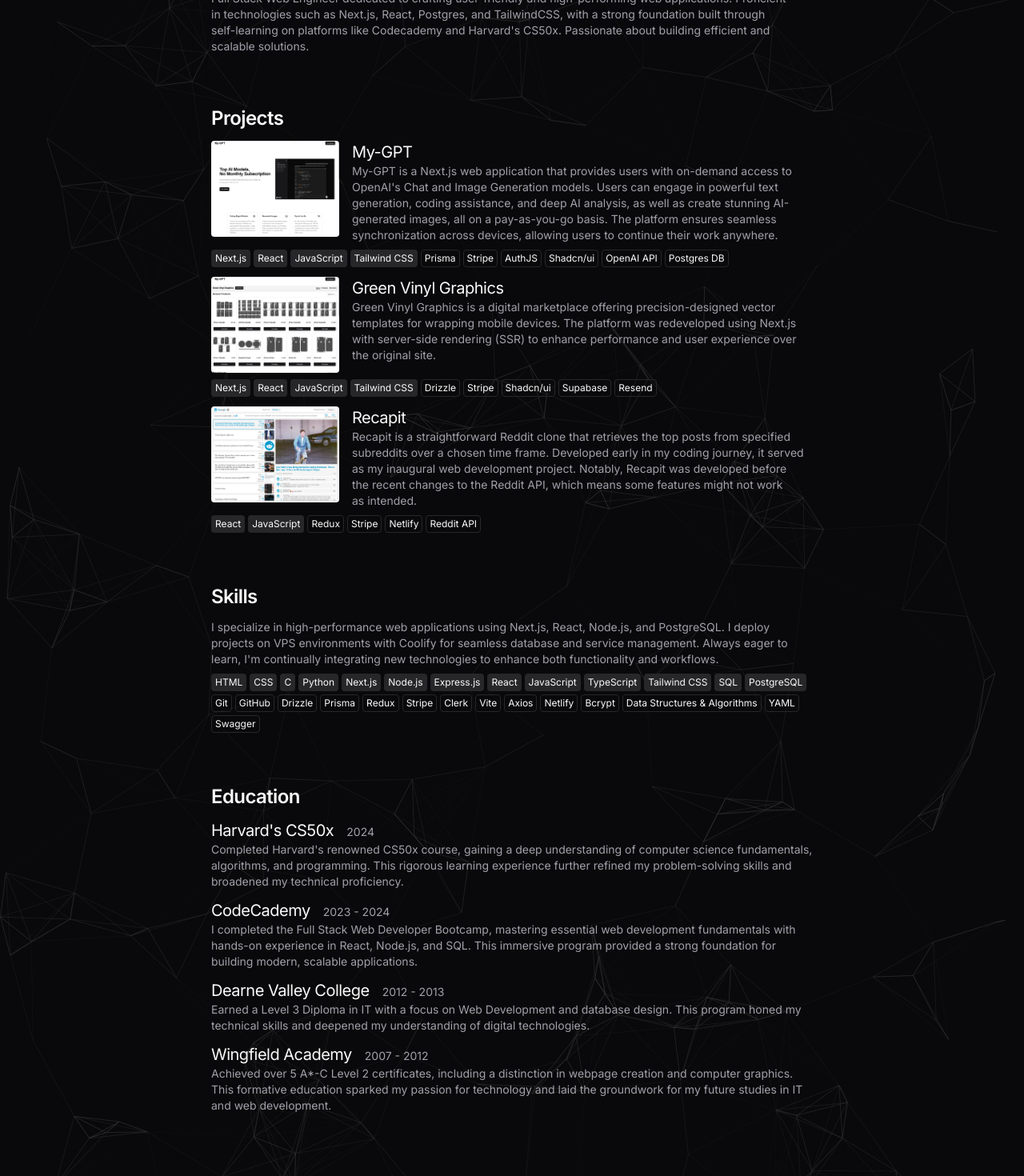
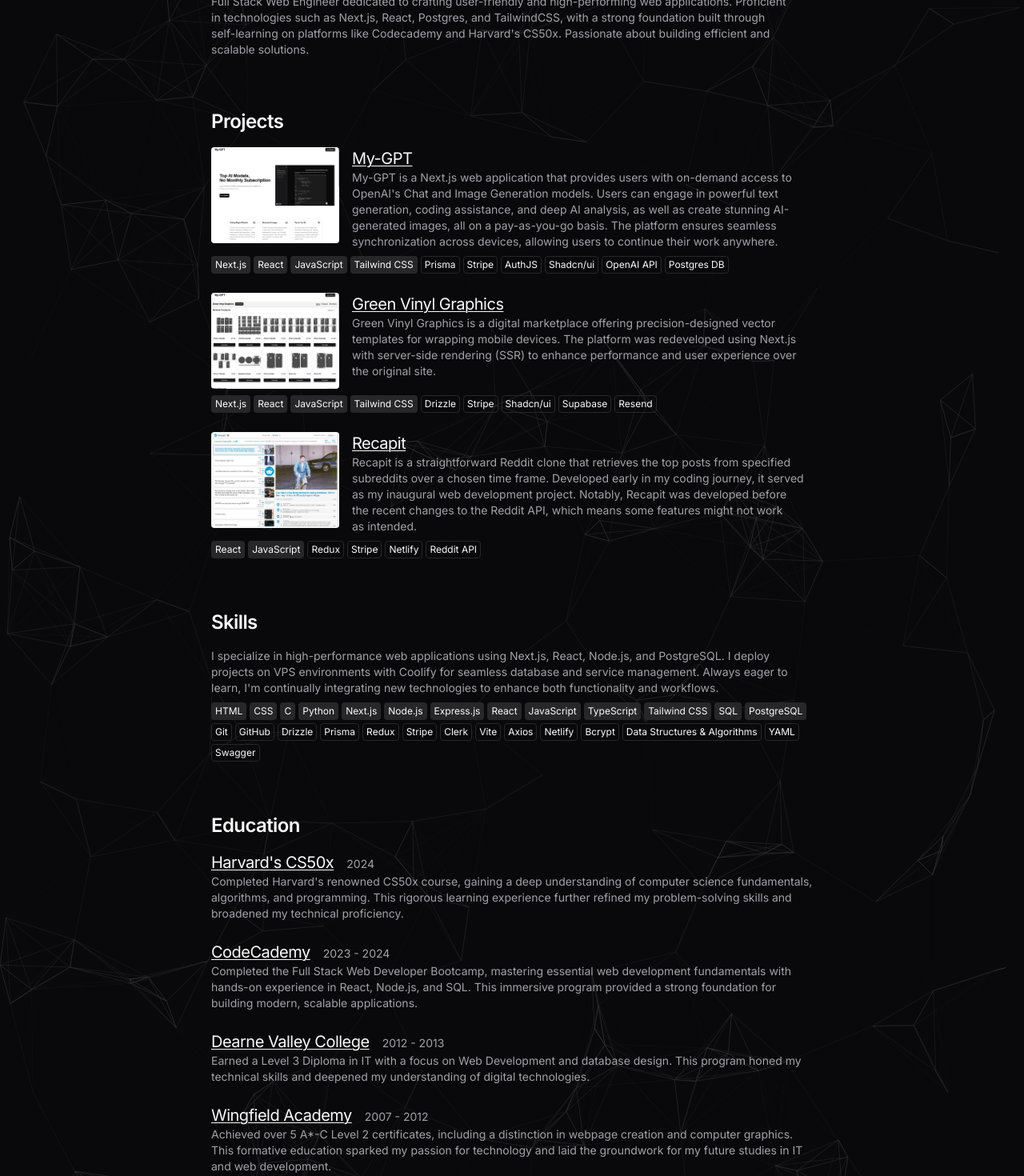
Before and after one commit to jongreen96/Portfolio, a Next.js app: page / in a window 1280 px wide. Shown: the part 360-1830 px from the top of the page at 80% size. Built offline with nearby package versions, Linux system fonts and the light colour scheme.

Commit message:
Fixed grammar and improved spacing

```diff
--- a/src/app/page.tsx
+++ b/src/app/page.tsx
@@ -84,8 +84,8 @@
         </div>
       </section>
 
-      <section className='space-y-3'>
-        <h2 className='text-2xl font-semibold tracking-tight'>About</h2>
+      <section>
+        <h2 className='text-2xl font-semibold tracking-tight pb-4'>About</h2>
 
         <p className='text-muted-foreground text-sm text-pretty'>
           Full Stack Web Engineer dedicated to crafting user-friendly and
@@ -97,9 +97,10 @@
         </p>
       </section>
 
-      <section className='space-y-3'>
-        <h2 className='text-2xl font-semibold tracking-tight'>Projects</h2>
+      <section>
+        <h2 className='text-2xl font-semibold tracking-tight pb-4'>Projects</h2>
 
+        <div className='space-y-6'>
           <div className='space-y-2'>
             <div className='flex gap-4'>
               <Link
@@ -116,7 +117,11 @@
                 />
               </Link>
               <div>
-              <Link href='https://my-gpt.app' target='_blank'>
+                <Link
+                  href='https://my-gpt.app'
+                  target='_blank'
+                  className='underline underline-offset-2 decoration-1 hover:text-blue-300'
+                >
                   <h3 className='text-xl tracking-tight'>My-GPT</h3>
                 </Link>
                 <p className='text-muted-foreground text-sm text-pretty'>
@@ -124,9 +129,9 @@
                   on-demand access to OpenAI&apos;s Chat and Image Generation
                   models. Users can engage in powerful text generation, coding
                   assistance, and deep AI analysis, as well as create stunning
-                AI-generated images, all on a pay-as-you-go basis. The platform
-                ensures seamless synchronization across devices, allowing users
-                to continue their work anywhere.
+                  AI-generated images, all on a pay-as-you-go basis. The
+                  platform ensures seamless synchronization across devices,
+                  allowing users to continue their work anywhere.
                 </p>
               </div>
             </div>
@@ -160,15 +165,21 @@
                 />
               </Link>
               <div>
-              <Link href='https://greenvinylgraphics.com' target='_blank'>
-                <h3 className='text-xl tracking-tight'>Green Vinyl Graphics</h3>
+                <Link
+                  href='https://greenvinylgraphics.com'
+                  target='_blank'
+                  className='underline underline-offset-2 decoration-1 hover:text-blue-300'
+                >
+                  <h3 className='text-xl tracking-tight'>
+                    Green Vinyl Graphics
+                  </h3>
                 </Link>
                 <p className='text-muted-foreground text-sm text-pretty'>
                   Green Vinyl Graphics is a digital marketplace offering
-                precision-designed vector templates for wrapping mobile devices.
-                The platform was redeveloped using Next.js with server-side
-                rendering (SSR) to enhance performance and user experience over
-                the original site.
+                  precision-designed vector templates for wrapping mobile
+                  devices. The platform was redeveloped using Next.js with
+                  server-side rendering (SSR) to enhance performance and user
+                  experience over the original site.
                 </p>
               </div>
             </div>
@@ -188,7 +199,7 @@
           <div className='space-y-2'>
             <div className='flex gap-4'>
               <Link
-              href='https://recapit-reddit.netlify.app/'
+                href='https://recapit-reddit.netlify.app'
                 target='_blank'
                 className='shrink-0'
               >
@@ -201,16 +212,20 @@
                 />
               </Link>
               <div>
-              <Link href='https://recapit-reddit.netlify.ap/' target='_blank'>
+                <Link
+                  href='https://recapit-reddit.netlify.app'
+                  target='_blank'
+                  className='underline underline-offset-2 decoration-1 hover:text-blue-300'
+                >
                   <h3 className='text-xl tracking-tight'>Recapit</h3>
                 </Link>
                 <p className='text-muted-foreground text-sm text-pretty'>
-                Recapit is a straightforward Reddit clone that retrieves the top
-                posts from specified subreddits over a chosen time frame.
-                Developed early in my coding journey, it served as my inaugural
-                web development project. Notably, Recapit was developed before
-                the recent changes to the Reddit API, which means some features
-                might not work as intended.
+                  Recapit is a straightforward Reddit clone that retrieves the
+                  top posts from specified subreddits over a chosen time frame.
+                  Developed early in my coding journey, it served as my
+                  inaugural web development project. Notably, Recapit was
+                  developed before the recent changes to the Reddit API, which
+                  means some features might not work as intended.
                 </p>
               </div>
             </div>
@@ -223,10 +238,11 @@
               <Badge variant='outline'>Reddit API</Badge>
             </div>
           </div>
+        </div>
       </section>
 
-      <section className='space-y-3'>
-        <h2 className='text-2xl font-semibold tracking-tight'>Skills</h2>
+      <section>
+        <h2 className='text-2xl font-semibold tracking-tight pb-4'>Skills</h2>
         <div className='space-y-2'>
           <p className='text-muted-foreground text-sm text-pretty'>
             I specialize in high-performance web applications using Next.js,
@@ -268,17 +284,21 @@
         </div>
       </section>
 
-      <section className='space-y-3'>
-        <h2 className='text-2xl font-semibold tracking-tight'>Education</h2>
+      <section>
+        <h2 className='text-2xl font-semibold tracking-tight pb-4'>
+          Education
+        </h2>
 
+        <div className='space-y-6'>
           <div>
             <span className='flex gap-4 items-baseline'>
-            <a
+              <Link
                 href='https://pll.harvard.edu/course/cs50-introduction-computer-science'
                 target='_blank'
+                className='underline underline-offset-2 decoration-1 hover:text-blue-300'
               >
                 <h3 className='text-xl tracking-tight'>Harvard&apos;s CS50x</h3>
-            </a>
+              </Link>
               <p className='text-muted-foreground text-sm text-pretty'>2024</p>
             </span>
 
@@ -290,22 +310,22 @@
             </p>
           </div>
 
-        <div className='space-y-3'>
           <div>
             <span className='flex gap-4 items-baseline'>
-              <a
+              <Link
                 href='https://www.codecademy.com/learn/paths/full-stack-engineer-career-path'
                 target='_blank'
+                className='underline underline-offset-2 decoration-1 hover:text-blue-300'
               >
                 <h3 className='text-xl tracking-tight'>CodeCademy</h3>
-              </a>
+              </Link>
               <p className='text-muted-foreground text-sm text-pretty'>
                 2023 - 2024
               </p>
             </span>
 
             <p className='text-muted-foreground text-sm text-pretty'>
-              I completed the Full Stack Web Developer Bootcamp, mastering
+              Completed the Full Stack Web Developer Bootcamp, mastering
               essential web development fundamentals with hands-on experience in
               React, Node.js, and SQL. This immersive program provided a strong
               foundation for building modern, scalable applications.
@@ -314,11 +334,15 @@
 
           <div>
             <span className='flex gap-4 items-baseline'>
-              <a href='https://www.dearne-coll.ac.uk/' target='_blank'>
+              <Link
+                href='https://www.dearne-coll.ac.uk/'
+                target='_blank'
+                className='underline underline-offset-2 decoration-1 hover:text-blue-300'
+              >
                 <h3 className='text-xl tracking-tight'>
                   Dearne Valley College
                 </h3>
-              </a>
+              </Link>
               <p className='text-muted-foreground text-sm text-pretty'>
                 2012 - 2013
               </p>
@@ -333,9 +357,13 @@
 
           <div>
             <span className='flex gap-4 items-baseline'>
-              <a href='https://www.wingfieldacademy.org/' target='_blank'>
+              <Link
+                href='https://www.wingfieldacademy.org/'
+                target='_blank'
+                className='underline underline-offset-2 decoration-1 hover:text-blue-300'
+              >
                 <h3 className='text-xl tracking-tight'>Wingfield Academy</h3>
-              </a>
+              </Link>
               <p className='text-muted-foreground text-sm text-pretty'>
                 2007 - 2012
               </p>
```
Lines whose indentation alone changed are shown as unchanged.
